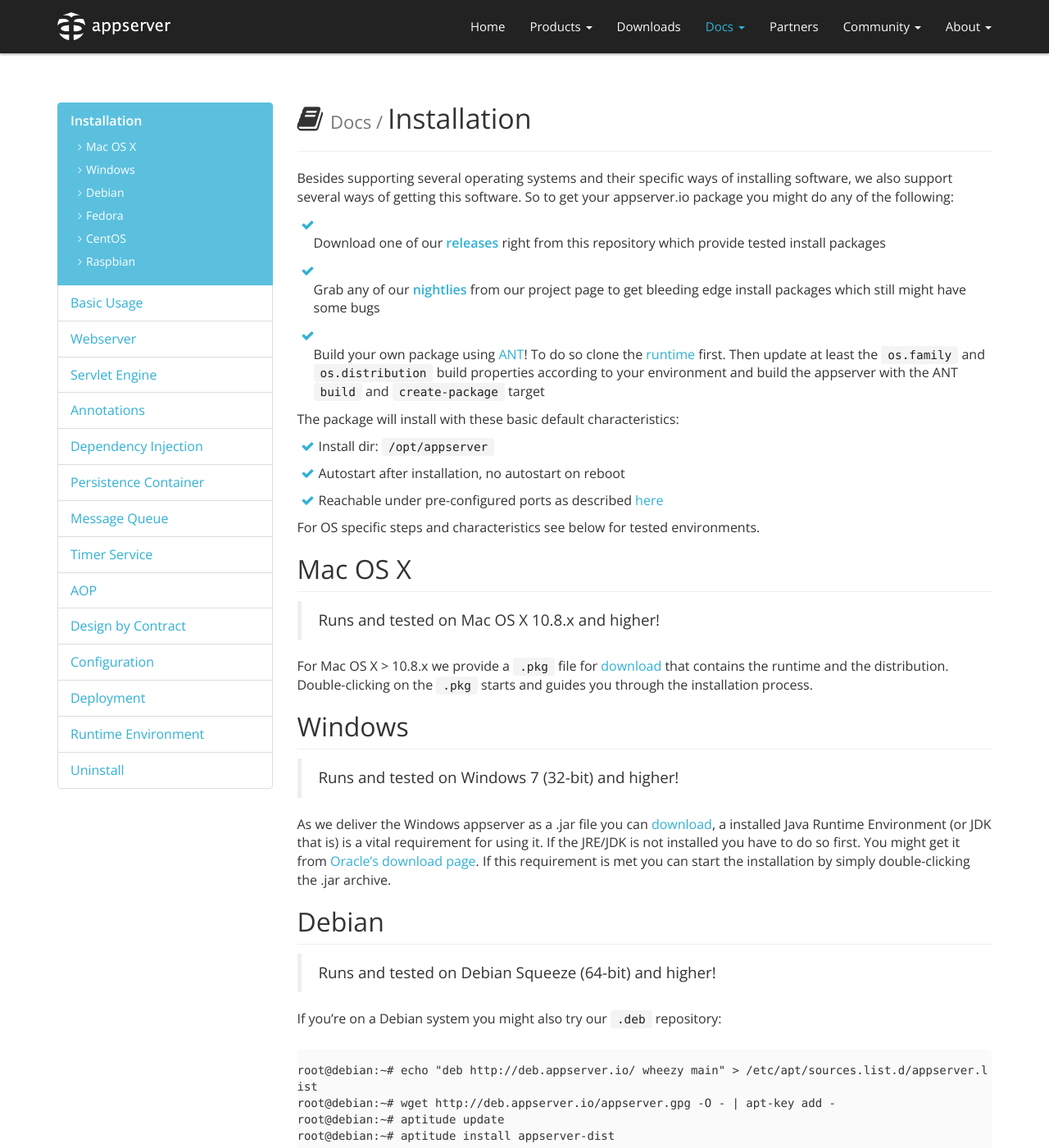
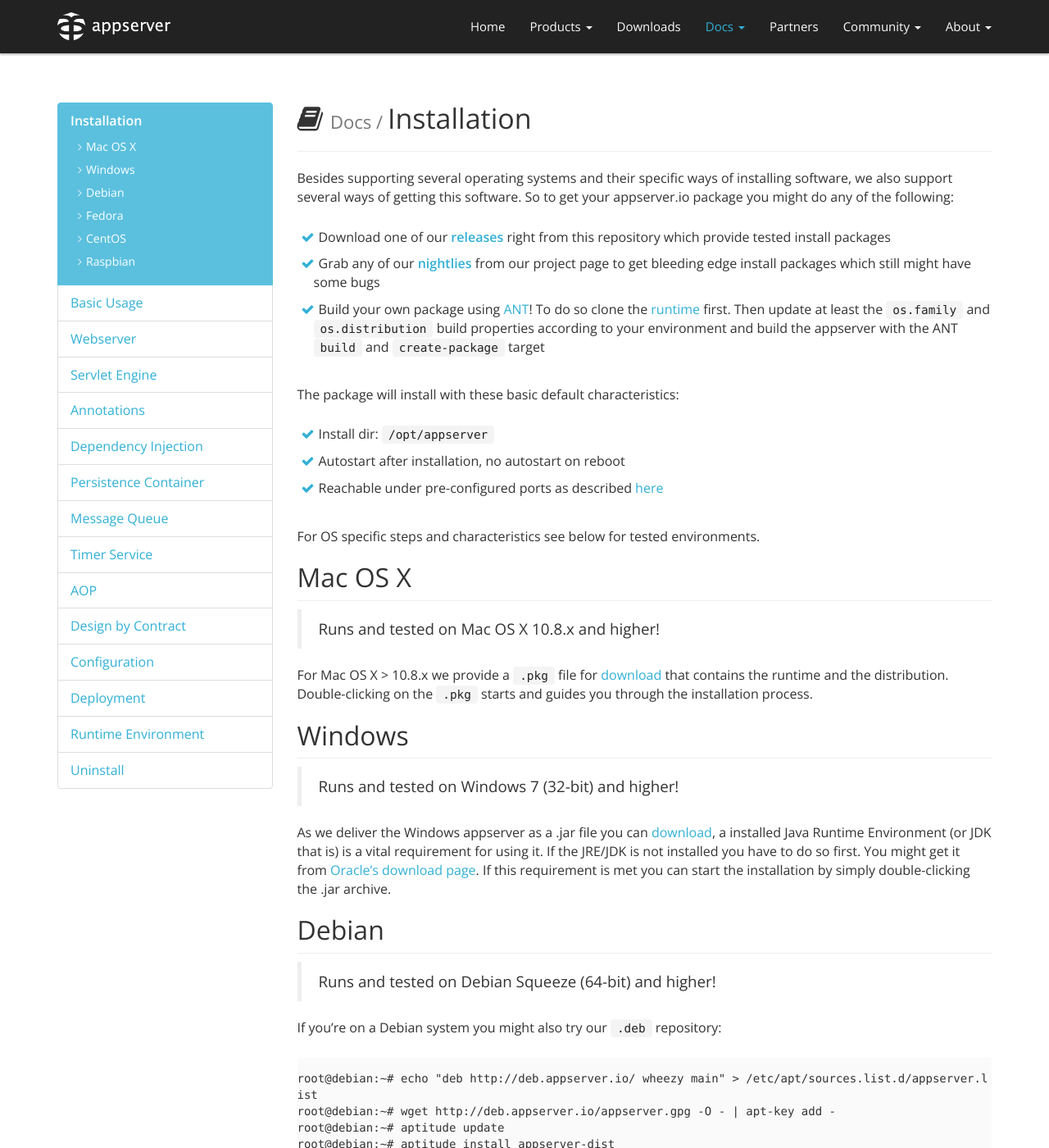
Before and after one commit to appserver-io/appserver, a Jekyll site: the page built from _docs/installation.md, in a window 1280 px wide and 1400 px high. Shown: the whole window at 82% size. Built offline with Jekyll 4.4.1, drawn with Linux system fonts in a browser that asks for light colours; nearby versions of some CDN libraries; library files that are not in the unit come from our copies; Markdown is read by kramdown in place of the engine named in the settings.

Commit message:
fixed bullet list in docs

```diff
--- a/_sass/_docs.scss
+++ b/_sass/_docs.scss
@@ -58,6 +58,18 @@
     visibility: hidden;
   }
 
+  ul {
+
+    padding-top: 15px;
+    padding-bottom: 15px;
+
+    li {
+      p {
+        display: inline;
+      }
+    }
+  }
+
   .highlight {
     padding: 15px 0;
   }
```
Also changed, not shown: _docs/installation.md (+8 -5 lines).
